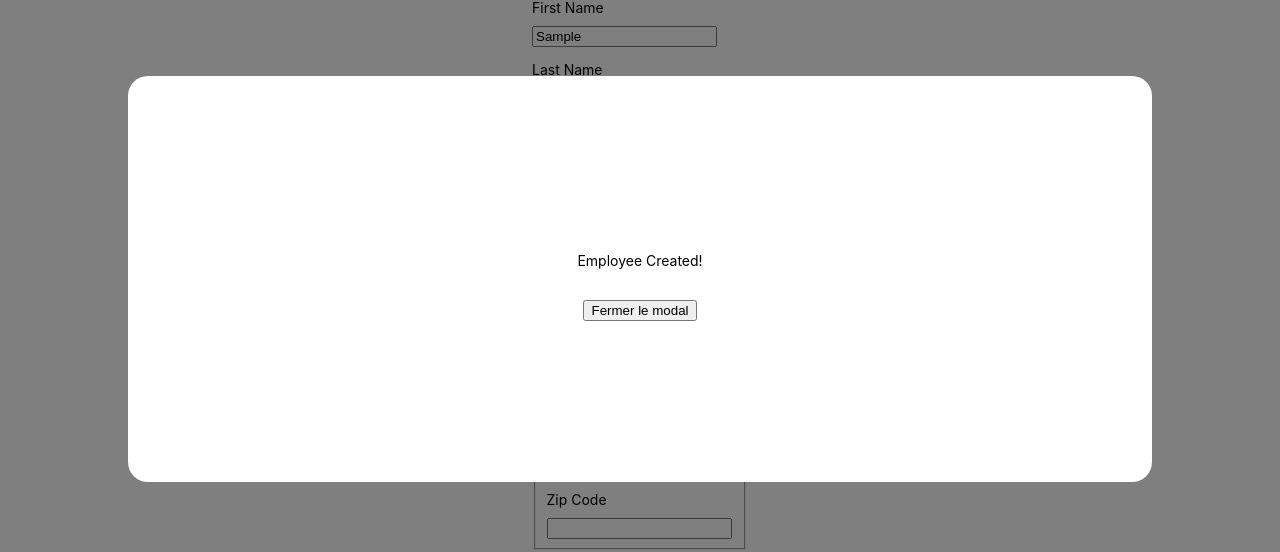
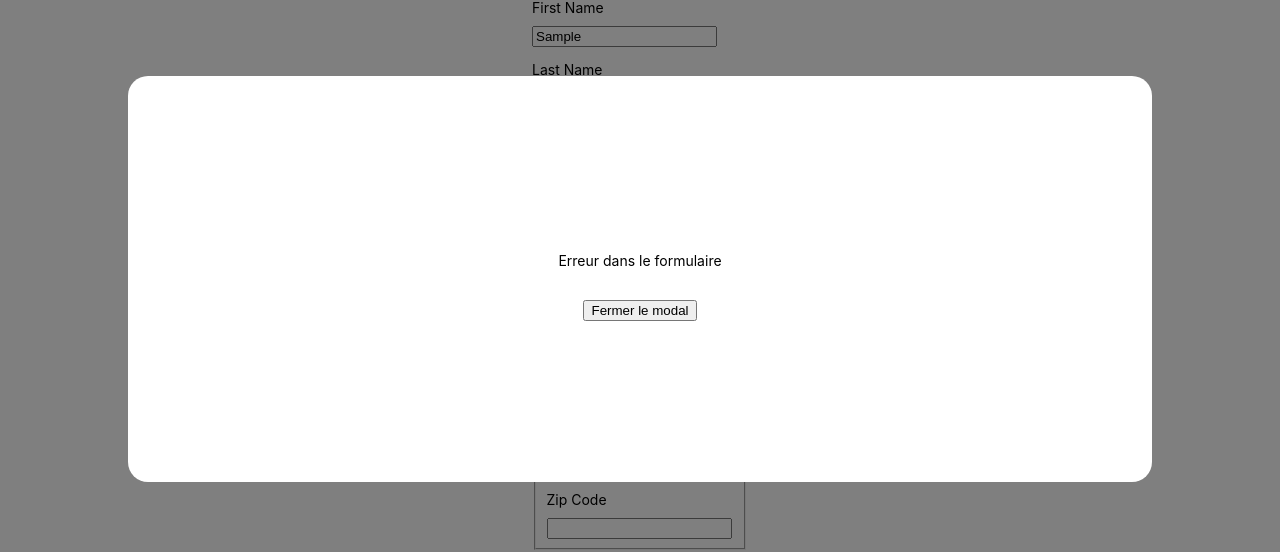
Before and after one commit to Halloween47/HRnet_React, a React (Create React App) app: page / in a window 1280 px wide. Both pictures are taken after typing "Sample", "Sample", "Sample", "Sample", "Sample", "Sample" into the empty fields and a click on the button "Save". Shown: the part 163-715 px from the top of the page. Built offline with nearby package versions, Linux system fonts and the light colour scheme.

Commit message:
Logique Modal

```diff
--- a/src/components/modal.jsx
+++ b/src/components/modal.jsx
@@ -1,15 +1,23 @@
 import '../App.css'
 
-function Modal({ onClose }) {
-  console.log('bonjour')
+function Modal({ onClose, etat }) {
   return (
     <>
-    <div id="confirmation" className="modal">
+      {etat ? (
+        <div id="confirmation" className="modal">
         <div className='messageModal'>
             <p>Employee Created!</p><br/>
             <button onClick={onClose}>Fermer le modal</button>
         </div>
       </div>
+      ) : (
+        <div id="confirmation" className="modal">
+        <div className='messageModal'>
+            <p>Erreur dans le formulaire</p><br/>
+            <button onClick={onClose}>Fermer le modal</button>
+        </div>
+      </div>
+      )}
     </>
   )
 }
--- a/src/pages/createemployee.jsx
+++ b/src/pages/createemployee.jsx
@@ -16,24 +16,17 @@ function CreateEmployee() {
   const [lastName, setLastname] = useState('')
   const [dateOfBirth, setDateOfBirth] = useState(null)
   const [dateOfBirthFormat, setDateOfBirthFormat] = useState('dd MMMM yyyy') // Format de date par défaut
-  console.log(dateOfBirthFormat)
-
   const [dateOfBirthValueId, setDateOfBirthValueId] = useState('')
-  console.log(dateOfBirthValueId)
-  // const [startDate, setStartDate] = useState('')
   const [startDate, setStartDate] = useState(null)
   const [startDateFormat, setStartDateFormat] = useState('dd MMMM yyyy') // Format de date par défaut
-  console.log(startDateFormat)
   const [street, setStreet] = useState('')
   const [city, setCity] = useState('')
   const [state, setState] = useState('')
   const [departement, setDepartement] = useState('')
   const [zipCode, setZipCode] = useState('')
-
   const [showModal, setShowModal] = useState(false)
-  const isValidForm = () => {
-    return firstName.trim() !== ''
-  }
+  const [etatModal, setEtatModal] = useState(null);
+  const [isValidForm, setIsValidForm] = useState(false)
 
   const dispatch = useDispatch()
   const employeesList = useSelector((state) => state.employees.list)
@@ -54,29 +47,7 @@ function CreateEmployee() {
     { value: 'legal', label: 'Legal' },
   ]
 
-  function saveEmployee() {
-    if (isValidForm()) {
-      const newEmployee = {
-        firstName,
-        lastName,
-        // dateOfBirth,
-        dateFormat: dateOfBirthFormat,
-        // dateOfBirthValueId,
-        // startDate,
-        startDateFormat,
-        departement,
-        street,
-        city,
-        state,
-        zipCode,
-      }
-      dispatch(addEmployee(newEmployee))
-      console.log(employeesList)
-      setShowModal(true)
-    } else {
-      alert('probleme avec la modal')
-    }
-  }
+
   const closeModal = () => {
     setShowModal(false);
   };
@@ -121,6 +92,91 @@ function CreateEmployee() {
     // setDateFormat(formattedDate);
     setStartDateFormat(formattedDate)
   }
+/*
+  const verifForm = () => {
+    // return firstName.trim() !== ''
+    if(firstName.trim() !== ''
+    && lastName.trim() !== ''
+    && dateOfBirthFormat !== 'dd MMMM yyyy'
+    && startDateFormat !== "dd MMMM yyyy"
+    &&  street.trim() !== ''
+    && city.trim()
+    && state !== ''
+    && zipCode !== ''
+    && departement !== ''){
+
+      console.log('formulaire OK');
+      setIsValidForm(true)
+    } else {
+      console.log('formulaire INVALIDE');
+      setIsValidForm(false)
+    }
+  }
+  function saveEmployee() {
+    verifForm()
+    if (isValidForm) {
+      // const newEmployee = {
+      //   firstName,
+      //   lastName,
+      //   // dateOfBirth,
+      //   dateFormat: dateOfBirthFormat,
+      //   // dateOfBirthValueId,
+      //   // startDate,
+      //   startDateFormat,
+      //   departement,
+      //   street,
+      //   city,
+      //   state,
+      //   zipCode,
+      // }
+      // dispatch(addEmployee(newEmployee))
+      // console.log(employeesList)
+      // setShowModal(true)
+      alert('MODAL OK')
+    } else if (isValidForm === false) {
+      alert('probleme avec la modal')
+    }
+  }
+*/
+function saveEmployee() {
+  console.log('ça marche');
+  if(firstName.trim() !== ''
+    && lastName.trim() !== ''
+    && dateOfBirthFormat !== 'dd MMMM yyyy'
+    && startDateFormat !== "dd MMMM yyyy"
+    &&  street.trim() !== ''
+    && city.trim()
+    && state !== ''
+    && zipCode !== ''
+    && departement !== ''){
+
+      console.log('Form OK');
+
+      const newEmployee = {
+        firstName,
+        lastName,
+        // dateOfBirth,
+        dateFormat: dateOfBirthFormat,
+        // dateOfBirthValueId,
+        // startDate,
+        startDateFormat,
+        departement,
+        street,
+        city,
+        state,
+        zipCode,
+      }
+
+      dispatch(addEmployee(newEmployee))
+setShowModal(true)
+setEtatModal(true)
+} else {
+  console.log('Form PAS OK');
+  setShowModal(true)
+  setEtatModal(false)
+
+    }
+}
 
   return (
     <>
@@ -201,13 +257,6 @@ function CreateEmployee() {
             />
           </fieldset>
           <label htmlFor="department">Department</label>
-          {/* <select name="department" id="department">
-            <option>Sales</option>
-            <option>Marketing</option>
-            <option>Engineering</option>
-            <option>Human Resources</option>
-            <option>Legal</option>
-          </select> */}
           <Select
             options={optionsDepartements}
             onChange={handleChangeSelectDepartement}
@@ -215,7 +264,7 @@ function CreateEmployee() {
         </form>
         <button onClick={saveEmployee}>Save</button>
         {showModal && (
-        <Modal onClose={closeModal} />
+        <Modal onClose={closeModal} etat={etatModal} />
       )}
       </div>
 
```
